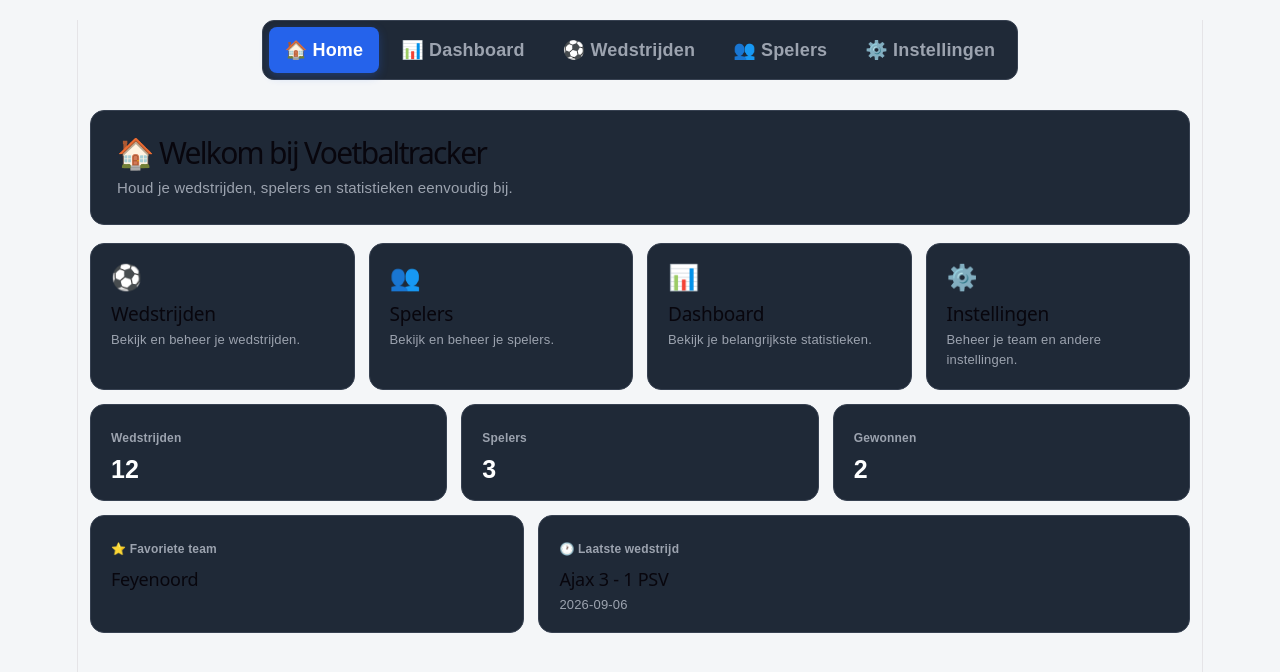
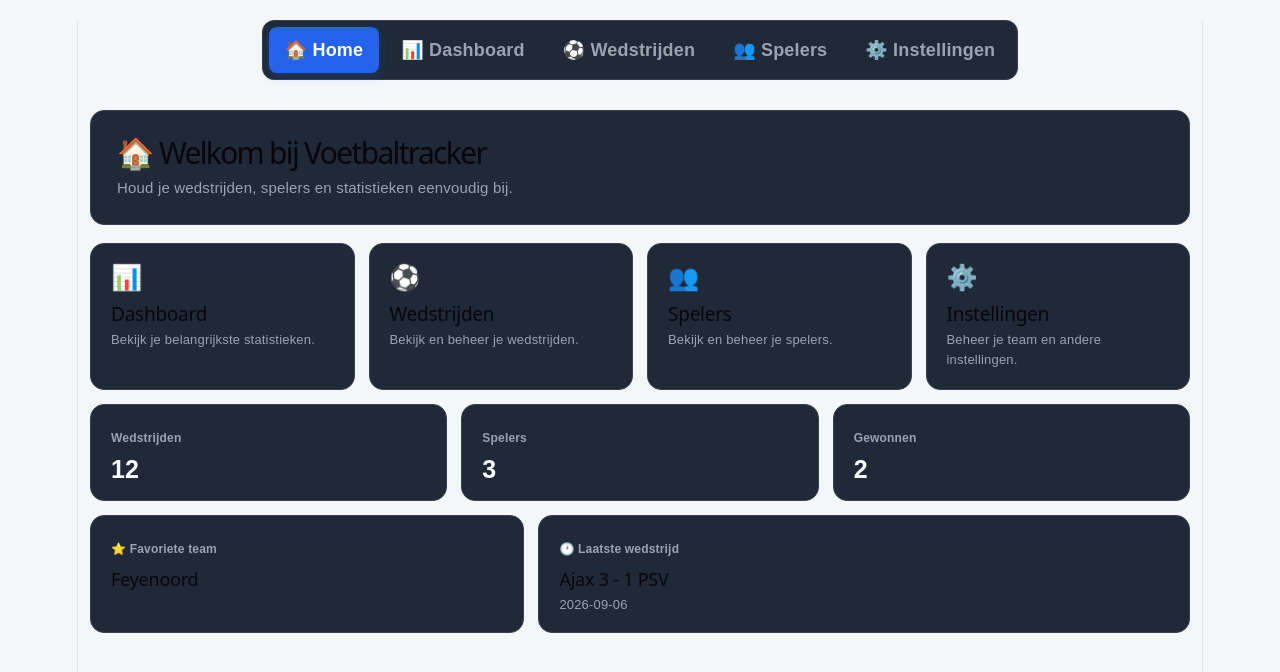
Before and after one commit to Ryan050409/simpel-design, a React (Vite) app: page / in a window 1280 px wide. Shown: the top 672 px of the page. Built offline with nearby package versions, Linux system fonts and the light colour scheme.

Commit message:
Home componenten in dezelfde volgorde als navigatie

```diff
--- a/src/HomePage.tsx
+++ b/src/HomePage.tsx
@@ -32,6 +32,12 @@ function HomePage({ matches, playerList, team }: HomePageProps) {
       </div>
 
       <div className="home-page-links">
+        <Link to="/dashboard" className="home-page-card">
+          <span>📊</span>
+          <h2>Dashboard</h2>
+          <p>Bekijk je belangrijkste statistieken.</p>
+        </Link>
+
         <Link to="/wedstrijden" className="home-page-card">
           <span>⚽</span>
           <h2>Wedstrijden</h2>
@@ -42,12 +48,6 @@ function HomePage({ matches, playerList, team }: HomePageProps) {
           <span>👥</span>
           <h2>Spelers</h2>
           <p>Bekijk en beheer je spelers.</p>
-        </Link>
-
-        <Link to="/dashboard" className="home-page-card">
-          <span>📊</span>
-          <h2>Dashboard</h2>
-          <p>Bekijk je belangrijkste statistieken.</p>
         </Link>
 
         <Link to="/instellingen" className="home-page-card">
@@ -77,7 +77,6 @@ function HomePage({ matches, playerList, team }: HomePageProps) {
 
         <div className="home-page-bottom">
           <div className="home-page-panel">
-
             <span className="home-page-panel-label">⭐ Favoriete team</span>
             <h2>{team}</h2>
           </div>
@@ -96,7 +95,6 @@ function HomePage({ matches, playerList, team }: HomePageProps) {
               <p>Nog geen wedstrijden.</p>
             )}
           </div>
-
         </div>
       </div>
     </div>
```
